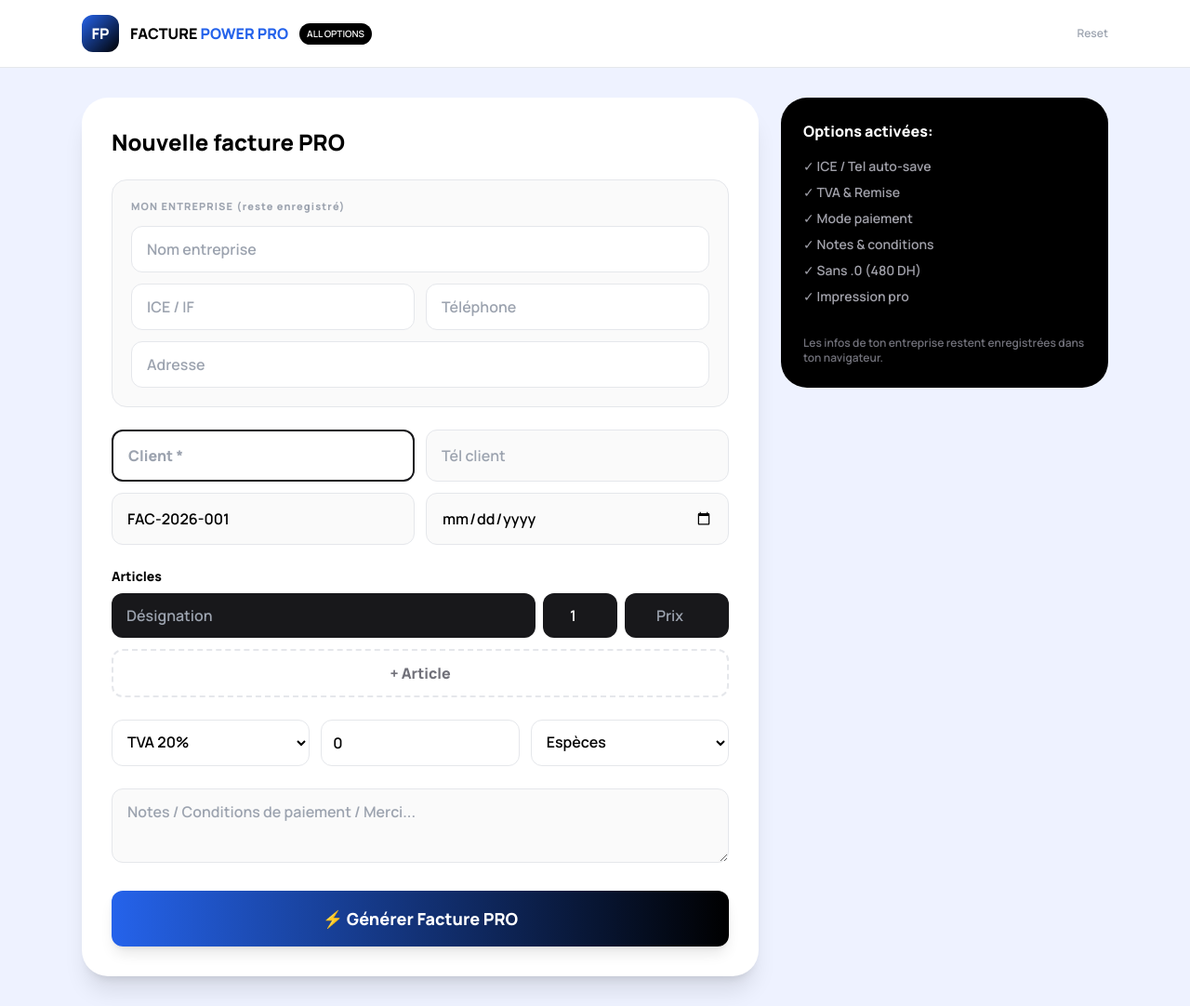
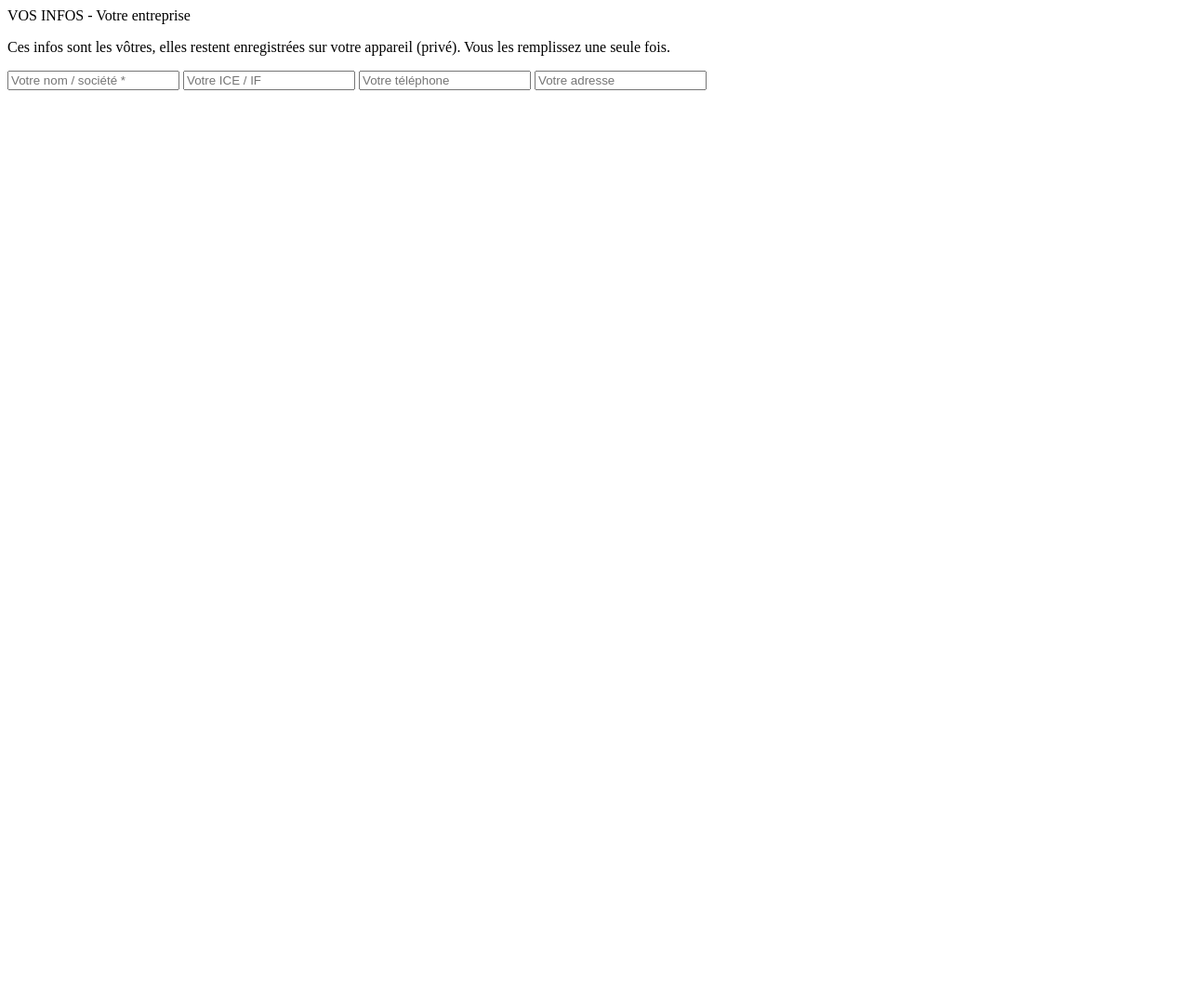
Before and after one commit to ilyassebenmouloud123-source/fucture-power, a Flask app: page / in a window 1280 px wide. Shown: the whole page at 93% size. After the commit the page ends 97 px from the top, so only its background shows below. Run offline with Flask 3, Linux system fonts and the light colour scheme; some libraries are stand-ins or nearby versions.

Commit message:
Update form.html

```diff
--- a/templates/form.html
+++ b/templates/form.html
@@ -1,41 +1,10 @@
-<!DOCTYPE html>
-<html lang="fr"><head><meta charset="UTF-8"><meta name="viewport" content="width=device-width,initial-scale=1">
-<title>FACTURE POWER PRO</title><script src="https://cdn.tailwindcss.com"></script>
-<link href="https://fonts.googleapis.com/css2?family=Manrope:wght@600;800&display=swap" rel="stylesheet">
-<style>body{font-family:'Manrope',sans-serif}</style></head>
-<body class="bg-[#eef2ff] min-h-screen">
-<nav class="bg-white border-b sticky top-0 z-10"><div class="max-w-6xl mx-auto px-6 py-4 flex justify-between"><div class="flex items-center gap-3"><div class="w-10 h-10 rounded-xl bg-gradient-to-br from-blue-600 to-black flex items-center justify-center text-white font-black">FP</div><b>FACTURE <span class="text-blue-600">POWER PRO</span></b><span class="text-[10px] bg-black text-white px-2 py-1 rounded-full">ALL OPTIONS</span></div><button onclick="localStorage.clear();location.reload()" class="text-xs text-gray-400">Reset</button></div></nav>
-<div class="max-w-6xl mx-auto px-6 py-8 grid lg:grid-cols-3 gap-6">
-<div class="lg:col-span-2 bg-white rounded-[28px] shadow-xl p-8">
-<h1 class="text-2xl font-black mb-6">Nouvelle facture PRO</h1>
-<form method="POST" action="/create" class="space-y-6" id="f">
-<!-- ENTREPRISE -->
-<div class="bg-zinc-50 rounded-2xl p-5 border"><p class="text-[11px] font-bold tracking-widest text-gray-400 mb-3">MON ENTREPRISE (reste enregistré)</p><div class="grid grid-cols-2 gap-3">
-<input id="ent_nom" name="ent_nom" placeholder="Nom entreprise" class="col-span-2 px-4 py-3 rounded-xl border bg-white">
-<input id="ent_ice" name="ent_ice" placeholder="ICE / IF" class="px-4 py-3 rounded-xl border bg-white">
-<input id="ent_tel" name="ent_tel" placeholder="Téléphone" class="px-4 py-3 rounded-xl border bg-white">
-<input id="ent_adresse" name="ent_adresse" placeholder="Adresse" class="col-span-2 px-4 py-3 rounded-xl border bg-white">
-</div></div>
-<!-- CLIENT -->
-<div class="grid grid-cols-2 gap-3"><input name="client" placeholder="Client *" required class="px-4 py-3.5 rounded-xl bg-white border-2 border-zinc-900 font-bold">
-<input name="client_tel" placeholder="Tél client" class="px-4 py-3.5 rounded-xl bg-zinc-50 border">
-<input name="numero" value="FAC-2026-001" class="px-4 py-3.5 rounded-xl bg-zinc-50 border">
-<input name="date" type="date" class="px-4 py-3.5 rounded-xl bg-zinc-50 border"></div>
-<!-- ITEMS -->
-<div><p class="font-bold text-sm mb-2">Articles</p><div id="items" class="space-y-2"><div class="flex gap-2"><input name="nom[]" placeholder="Désignation" required class="flex-1 px-4 py-3 rounded-xl bg-zinc-900 text-white"><input name="qte[]" type="number" value="1" class="w-20 px-3 py-3 rounded-xl bg-zinc-900 text-white text-center"><input name="prix[]" type="number" placeholder="Prix" required class="w-28 px-3 py-3 rounded-xl bg-zinc-900 text-white text-center"></div></div><button type="button" onclick="addItem()" class="mt-3 w-full border-2 border-dashed rounded-xl py-3 font-bold text-zinc-500">+ Article</button></div>
-<!-- OPTIONS -->
-<div class="grid grid-cols-3 gap-3"><select name="tva" class="px-3 py-3 rounded-xl border bg-white"><option value="20">TVA 20%</option><option value="10">TVA 10%</option><option value="7">TVA 7%</option><option value="14">TVA 14%</option><option value="0">Sans TVA</option></select>
-<input name="remise" type="number" placeholder="Remise %" value="0" class="px-3 py-3 rounded-xl border bg-white">
-<select name="paiement" class="px-3 py-3 rounded-xl border bg-white"><option>Espèces</option><option>Virement</option><option>Wafacash</option><option>Chèque</option></select></div>
-<textarea name="notes" placeholder="Notes / Conditions de paiement / Merci..." class="w-full px-4 py-3 rounded-xl border bg-zinc-50 h-20"></textarea>
-<button class="w-full bg-gradient-to-r from-blue-600 to-black text-white rounded-xl p-4 font-black text-lg shadow-lg">⚡ Générer Facture PRO</button>
-</form>
+<div class="bg-zinc-50 rounded-2xl p-5 border border-zinc-100">
+  <p class="text-[11px] font-black tracking-widest text-black mb-1">VOS INFOS - Votre entreprise</p>
+  <p class="text-[10px] text-zinc-500 mb-3">Ces infos sont les vôtres, elles restent enregistrées sur votre appareil (privé). Vous les remplissez une seule fois.</p>
+  <div class="grid grid-cols-2 gap-3">
+    <input id="ent_nom" name="ent_nom" placeholder="Votre nom / société *" class="col-span-2 px-4 py-3 rounded-xl border bg-white">
+    <input id="ent_ice" name="ent_ice" placeholder="Votre ICE / IF" class="px-4 py-3 rounded-xl border bg-white">
+    <input id="ent_tel" name="ent_tel" placeholder="Votre téléphone" class="px-4 py-3 rounded-xl border bg-white">
+    <input id="ent_adresse" name="ent_adresse" placeholder="Votre adresse" class="col-span-2 px-4 py-3 rounded-xl border bg-white">
+  </div>
 </div>
-<div class="bg-black text-white rounded-[28px] p-6 h-fit"><p class="font-bold">Options activées:</p><ul class="text-sm text-zinc-400 mt-4 space-y-2"><li>✓ ICE / Tel auto-save</li><li>✓ TVA & Remise</li><li>✓ Mode paiement</li><li>✓ Notes & conditions</li><li>✓ Sans .0 (480 DH)</li><li>✓ Impression pro</li></ul><p class="text-xs text-zinc-500 mt-8">Les infos de ton entreprise restent enregistrées dans ton navigateur.</p></div>
-</div>
-<script>
-function addItem(){document.getElementById('items').innerHTML+=`<div class="flex gap-2 mt-2"><input name="nom[]" placeholder="Désignation" required class="flex-1 px-4 py-3 rounded-xl bg-zinc-900 text-white"><input name="qte[]" type="number" value="1" class="w-20 px-3 py-3 rounded-xl bg-zinc-900 text-white text-center"><input name="prix[]" type="number" placeholder="Prix" required class="w-28 px-3 py-3 rounded-xl bg-zinc-900 text-white text-center"></div>`}
-const ids=['ent_nom','ent_ice','ent_tel','ent_adresse'];ids.forEach(id=>{let el=document.getElementById(id);el.value=localStorage.getItem(id)||'';el.addEventListener('input',()=>localStorage.setItem(id,el.value))});
-document.getElementById('f').addEventListener('input',()=>{document.getElementById('items').querySelectorAll('input').forEach(()=>{})});
-</script>
-</body></html>
```
